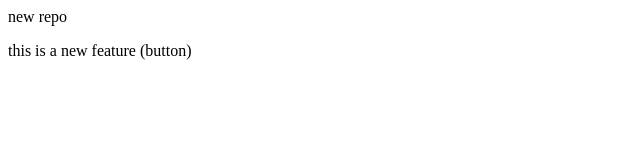
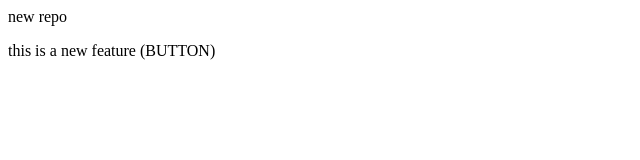
Before and after one commit to vishwajit8222/LocalRepo, a plain HTML site: page index.html in a window 1280 px wide. Shown: the full height of the page, 0-640 px from the left. Drawn offline with Linux system fonts and the light colour scheme.

```diff
--- a/index.html
+++ b/index.html
@@ -1,2 +1,2 @@
 <p> new repo </p>
-<p> this is a new feature (button) </p>
+<p> this is a new feature (BUTTON) </p>
```
